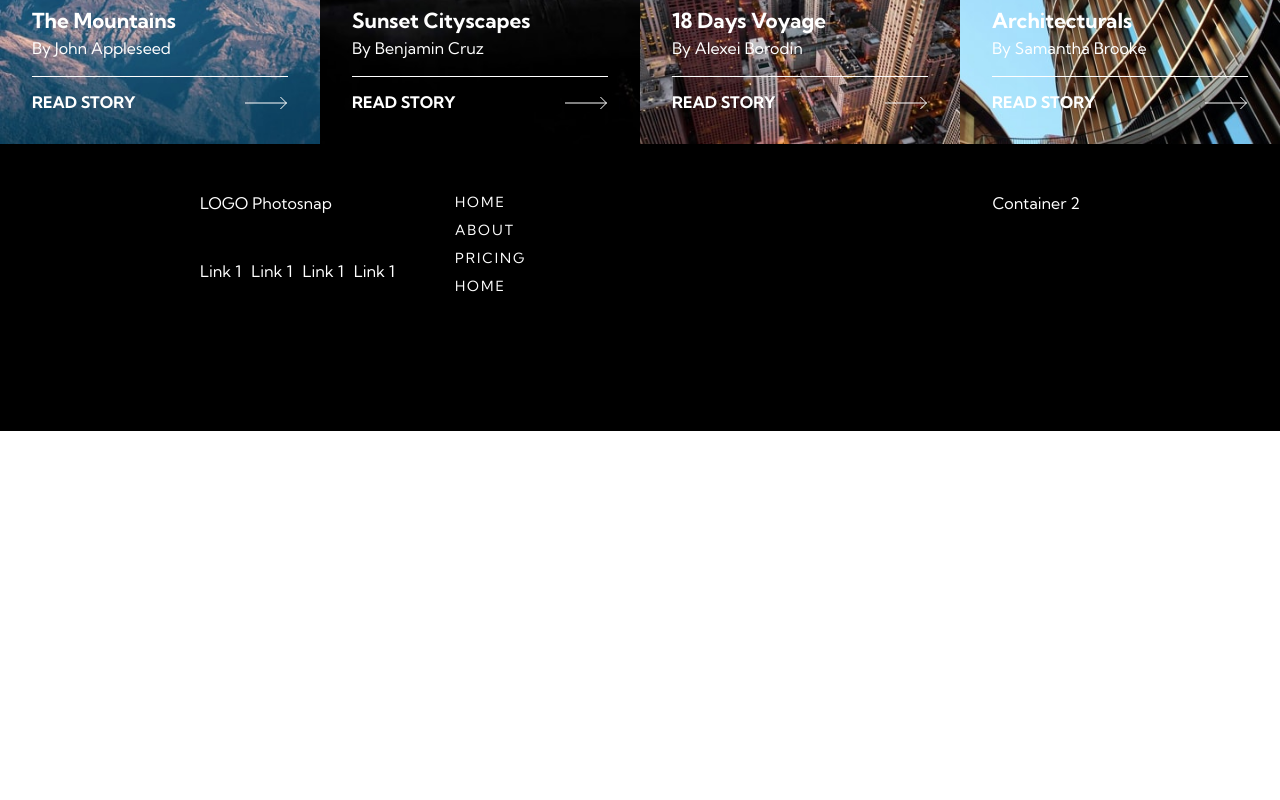
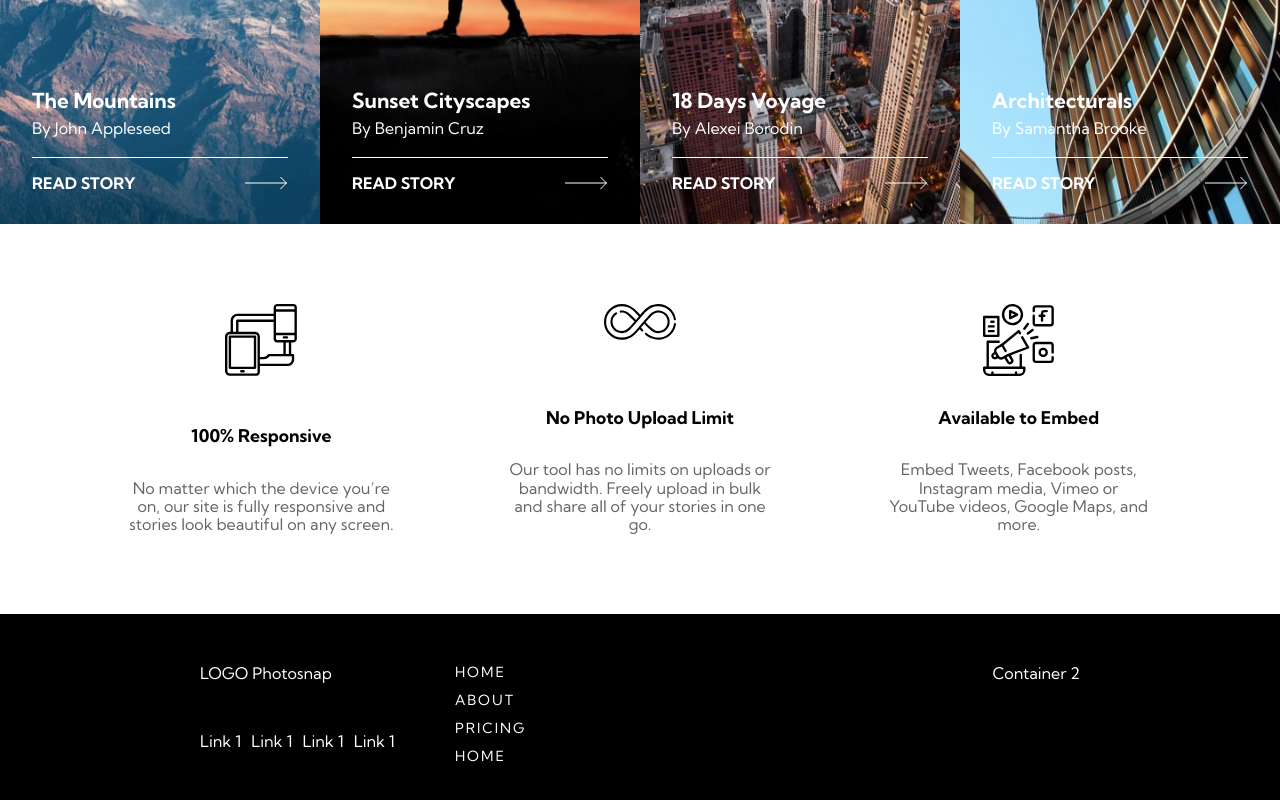
Before and after one commit to ai-is-awesome/photosnap_storyteller, a React (Create React App) app: page / in a window 1280 px wide. Shown: the part 2484-3284 px from the top of the page. Before the commit the page ends 2915 px from the top, so only its background shows below. Built offline with nearby package versions, Linux system fonts and the light colour scheme.

Commit message:
pricing compare component, features component, hovers

```diff
--- /dev/null
+++ b/src/features/Fetures/Features.js
@@ -0,0 +1,36 @@
+import React from 'react'
+import style from "./Features.module.scss"
+import { featuresData } from './data'
+
+export default function Features(props) {
+  return (
+    <>
+      <section className={style.feat__container}>
+         {props.page === "features" ?
+            <>
+             {featuresData.map(i =>
+            <div key={i.id} className={style.feat__item}>
+               <img src={i.img} alt={i.heading} />
+               <span>{i.heading}</span>
+               <p>
+                  {i.para}
+               </p>
+            </div>
+            )}
+            </> :
+            <>
+               {featuresData.slice(0,3).map(i =>
+               <div key={i.id} className={style.feat__item}>
+                  <img src={i.img} alt={i.heading} />
+                  <span>{i.heading}</span>
+                  <p>
+                     {i.para}
+                  </p>
+               </div>
+               )}
+            </>
+         }
+      </section>
+    </>
+  )
+}
--- /dev/null
+++ b/src/features/Fetures/Features.module.scss
@@ -0,0 +1,37 @@
+@use "../../stylesheets/abstracts/mixins" as m ;
+@use "../../stylesheets/abstracts/variables" as v;
+
+
+.feat__container {
+   padding: 4rem 5rem;
+   @include m.desktop {
+      display: grid;
+      grid-template-columns: repeat(3, 1fr);
+      grid-auto-rows: auto;
+      gap: 1rem;
+   }
+
+}
+.feat__item {
+   @include m.flex-column;
+   @include m.flex-center;
+   padding: 1rem;
+   > img {
+      margin-bottom: auto;
+   }
+   > span {
+      margin: 2rem 0;
+      font-size: 1.1rem;
+      font-weight: bold;
+   }
+   > p {
+      opacity: .6;
+      text-align: center;
+   }
+   @include m.desktop {
+      padding: 1rem 3rem;
+   }
+   @include m.tablet {
+      padding: 1rem 9rem;
+   }
+}
--- /dev/null
+++ b/src/features/Fetures/data.js
@@ -0,0 +1,45 @@
+import img1 from "../../assets/Features/desktop/responsive.svg"
+import img2 from "../../assets/Features/desktop/no-limit.svg"
+import img3 from "../../assets/Features/desktop/embed.svg"
+import img4 from "../../assets/Features/desktop/custom-domain.svg"
+import img5 from "../../assets/Features/desktop/boost-exposure.svg"
+import img6 from "../../assets/Features/desktop/drag-drop.svg"
+
+export const featuresData = [
+   {
+      id: 0,
+      img: img1,
+      heading: "100% Responsive",
+      para: "No matter which the device you’re on, our site is fully responsive and stories look beautiful on any screen."
+   },
+   {
+      id: 1,
+      img: img2,
+      heading: "No Photo Upload Limit",
+      para: "Our tool has no limits on uploads or bandwidth. Freely upload in bulk and share all of your stories in one go."
+   },
+   {
+      id: 2,
+      img: img3,
+      heading: "Available to Embed",
+      para: "Embed Tweets, Facebook posts, Instagram media, Vimeo or YouTube videos, Google Maps, and more."
+   },
+   {
+      id: 3,
+      img: img4,
+      heading: "Custom Domain",
+      para: "With Photosnap subscriptions you can host your stories on your own domain. You can also remove our branding!"
+   },
+   {
+      id: 4,
+      img: img5,
+      heading: "Boost Your Exposure",
+      para: "Users that viewed your story or gallery can easily get notifed of new and featured stories with our built in mailing list."
+   },
+   {
+      id: 5,
+      img: img6,
+      heading: "Drag & Drop Image",
+      para: "Easily drag and drop your image and get beautiful shots everytime. No over the top tooling to add friction to creating stories."
+   },
+]
--- a/src/features/Home/HomePage.js
+++ b/src/features/Home/HomePage.js
@@ -4,6 +4,7 @@ import Footer from "../Footer/Footer";
 import UserStory from "../UserStory/UserStoryContainer";
 import data from "../../data";
 import "./HomePage.scss";
+import Features from "../Fetures/Features";
 
 export default function HomePage() {
   const photoCardData = data.photoCardData;
@@ -17,6 +18,7 @@ export default function HomePage() {
       {photoCardRender}
       <h1 className="hp__title">Share with us!</h1>
       <UserStory page="home" />
+      <Features page="home" />
       <Footer />
     </>
   );
--- a/src/features/UserStory/StoryCard.js
+++ b/src/features/UserStory/StoryCard.js
@@ -13,7 +13,7 @@ export default function StoryCard(props) {
   return (
     <>
       <div className={style.sc__card}>
-        <img src={img} alt={img} />
+        <img src={img} alt={props.item.heading} />
         <div className={style.sc__content}>
           {props.page === "home" ? null : <span>{props.item.date}</span>}
           <p>{props.item.heading}</p>
--- a/src/features/UserStory/StoryCard.module.scss
+++ b/src/features/UserStory/StoryCard.module.scss
@@ -2,10 +2,17 @@
 @use "../../stylesheets/vendors/normalize";
 @use "../../stylesheets/abstracts/variables" as *;
 
+
+
+
 .sc__card {
    flex-grow: 1;
    position: relative;
-
+   min-height: 33rem;
+   max-height: 33rem;
+   @include m.image-loading-animation;
+   overflow:hidden;
+   > * {transition: .3s ease-out;}
    > img {
       width: 100%;
       height: 100%;
@@ -32,6 +39,7 @@
 
 
       .sc__link {
+         cursor: pointer;
          padding-top: 1rem;
          border-top: 1px solid white;
          margin-top: 1rem;
@@ -40,11 +48,24 @@
          align-items: center;
          text-transform: uppercase;
          font-weight: bolder;
+         @include m.link-hover-text-shadow;
          > img {
+            transition: .3s ease-out;
             filter: invert(100%);
          }
+
       }
 
    }
+   &:hover {
+
+      > img {
+         transform: scale(1.1);
+         filter: saturate(160%) brightness(90%);
+      }
+      .sc__content {
+         background: rgba(0,0,0,.3);
+      }
+   }
 
 }
--- a/src/features/UserStory/USTopCard.module.scss
+++ b/src/features/UserStory/USTopCard.module.scss
@@ -5,6 +5,7 @@
    @include m.flex-column;
    position: relative;
    .utc__image_container {
+      @include m.image-loading-animation;
       > img {
          height: 100%;
          width: 100%;
@@ -81,11 +82,14 @@
 }
 
 .utc__link {
+   cursor: pointer;
    @include m.flex_row;
    align-items: center;
    text-transform: uppercase;
    font-weight: bold;
+   @include m.link-hover-text-shadow;
    > img {
+      transition: .3s ease-out;
       margin-left: 1rem;
       filter: invert(100%);
    }
--- a/src/features/pages/FeaturesPage/FeaturesPage.js
+++ b/src/features/pages/FeaturesPage/FeaturesPage.js
@@ -1,7 +1,10 @@
 import React from 'react'
+import Features from '../../Fetures/Features'
 
 export default function FeaturesPage() {
   return (
-    <div>FeaturesPage</div>
+    <>
+      <Features page="features" />
+    </>
   )
 }
--- a/src/features/pages/PricingPage/Compare.module.scss
+++ b/src/features/pages/PricingPage/Compare.module.scss
@@ -14,7 +14,7 @@
 .compare__inner_container {
    width: 90%;
    @include m.desktop {
-      width: 60%;
+      width: 63%;
    }
 }
 
--- a/src/stylesheets/abstracts/_mixins.scss
+++ b/src/stylesheets/abstracts/_mixins.scss
@@ -14,6 +14,9 @@
   justify-content: center;
   align-items: center;
 }
+
+
+//MEDIA QUERIES
 
 @mixin desktop {
   @media (min-width: #{v.$desktop}) {
@@ -33,4 +36,28 @@
   }
 }
 
-// above code is just a demo, will be removed soon
+//ANIMATIONS
+
+@mixin image-loading-animation {
+  @keyframes animate {
+    from {
+      background-position: left 0rem center;
+      color: rgba(240, 127, 127, .2);
+    }
+    to {
+      background-position: left 50rem center;
+    }
+  }
+  background: linear-gradient(90deg, rgba(240, 127, 127, .2), rgba(240, 127, 127, .4), rgba(240, 127, 127, .3), rgba(240, 127, 127, .2));
+   animation: animate 2s ease infinite;
+}
+
+@mixin link-hover-text-shadow {
+  &:hover {
+    text-shadow: 0px 0px 2px v.$white;
+    > img {
+      transform: translateX(-1rem);
+
+    }
+ }
+}
```
